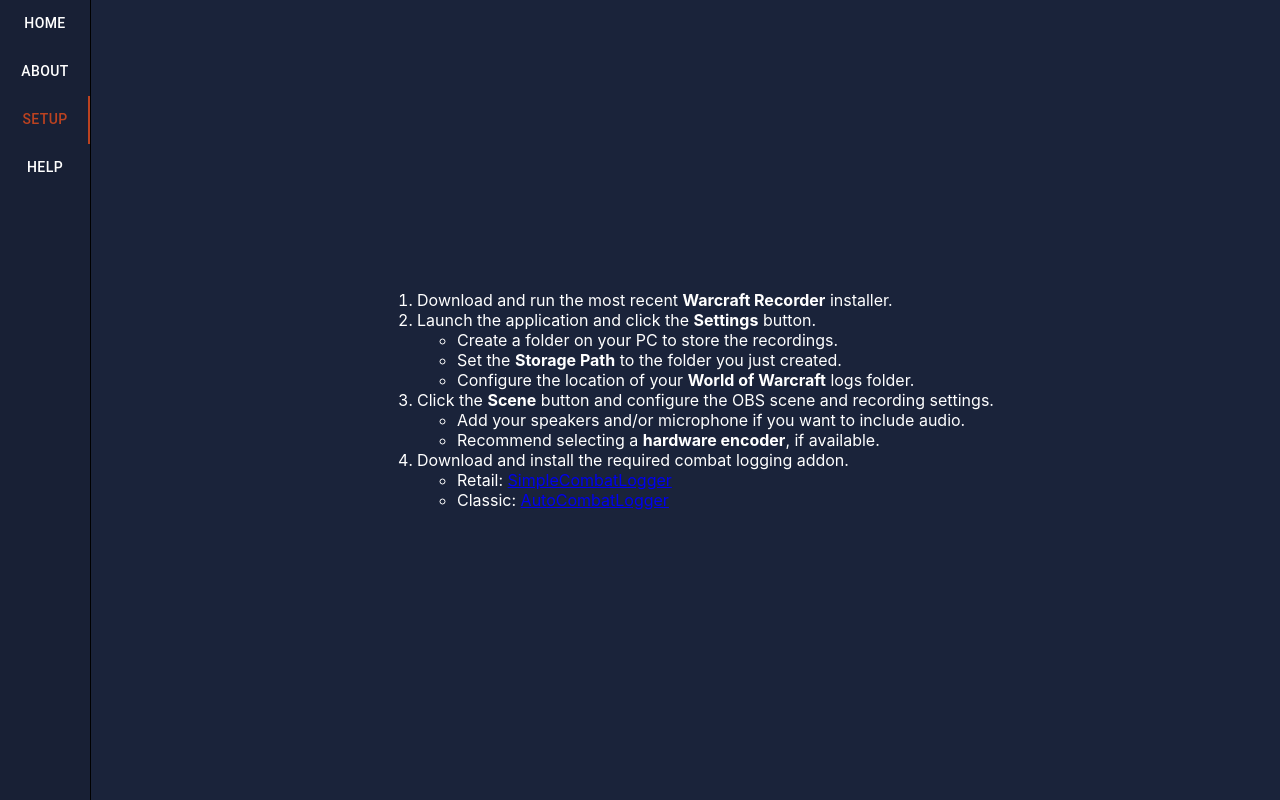
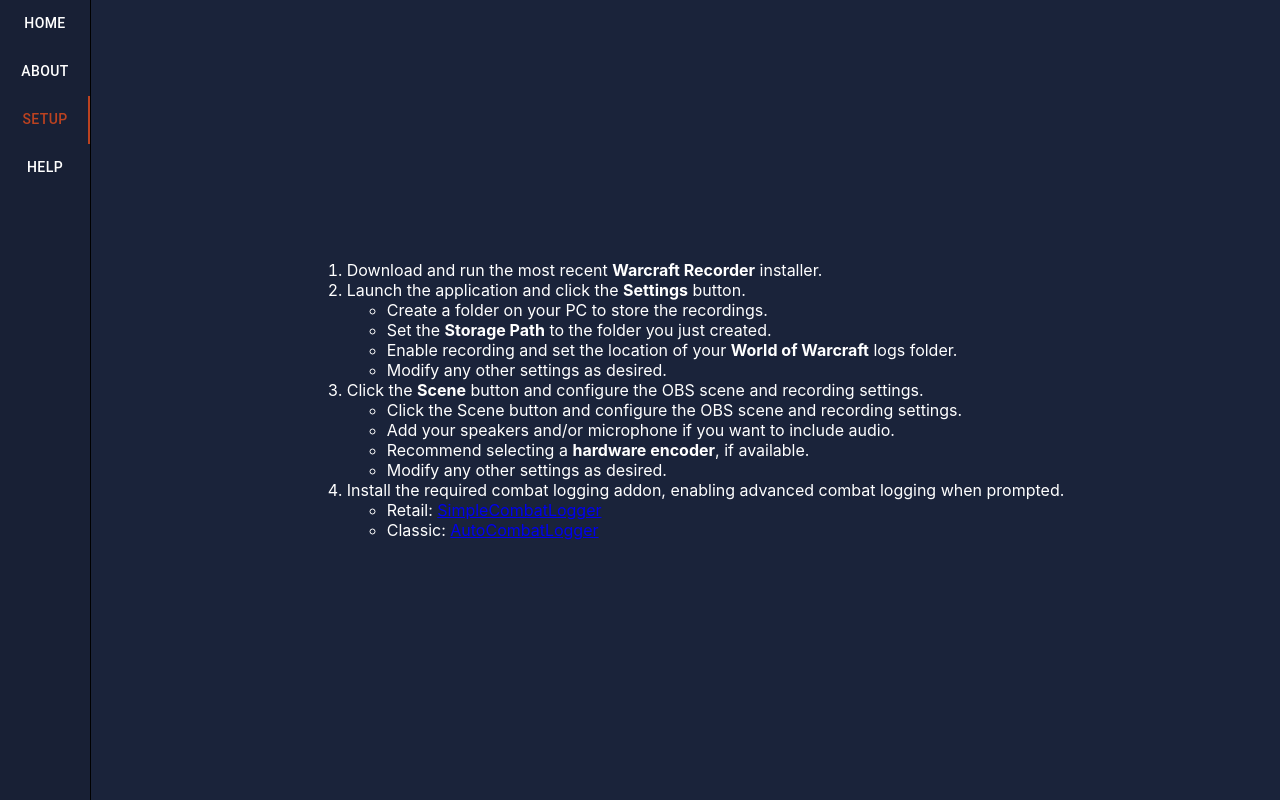
Before and after one commit to aza547/warcraft-recorder-website, a React (Create React App) app: page / in a window 1280 px wide. Both pictures are taken after a click on the tab "SETUP". Built offline with nearby package versions, Linux system fonts and the light colour scheme.

Commit message:
who knows

```diff
--- a/src/Setup.jsx
+++ b/src/Setup.jsx
@@ -49,12 +49,13 @@
               to the folder you just created.
             </li>
             <li>
-              Configure the location of your
+              Enable recording and set the location of your
               {' '}
               <b>World of Warcraft</b>
               {' '}
               logs folder.
             </li>
+            <li>Modify any other settings as desired.</li>
           </ul>
           <li>
             Click the
@@ -64,6 +65,7 @@
             button and configure the OBS scene and recording settings.
           </li>
           <ul>
+            <li>Click the Scene button and configure the OBS scene and recording settings.</li>
             <li>Add your speakers and/or microphone if you want to include audio.</li>
             <li>
               Recommend selecting a
@@ -71,8 +73,12 @@
               <b>hardware encoder</b>
               , if available.
             </li>
+            <li>Modify any other settings as desired.</li>
           </ul>
-          <li>Download and install the required combat logging addon.</li>
+          <li>
+            Install the required combat logging addon, enabling advanced combat logging
+            when prompted.
+          </li>
           <ul>
             <li>
               Retail:
```
Also changed, not shown: src/preview.png.
